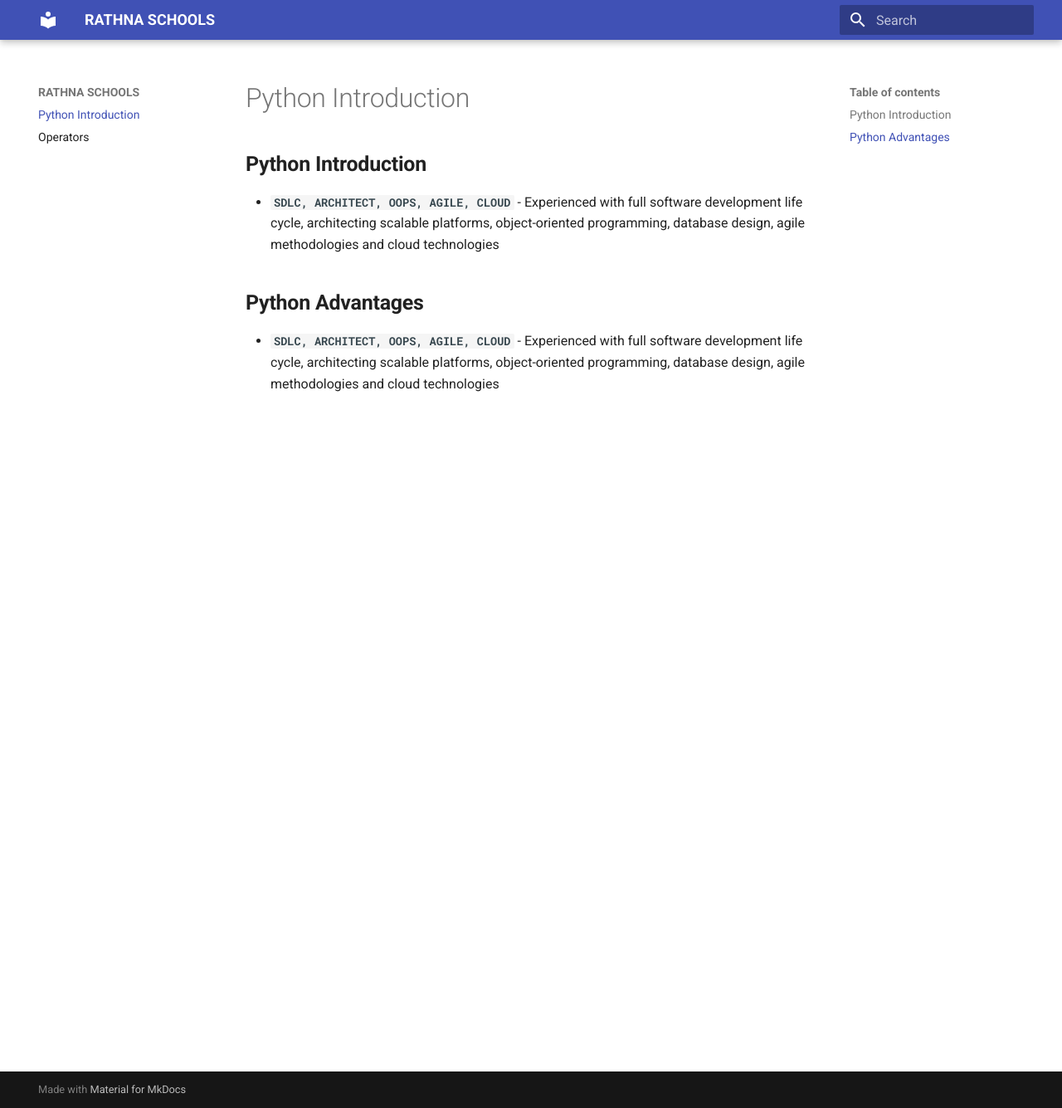
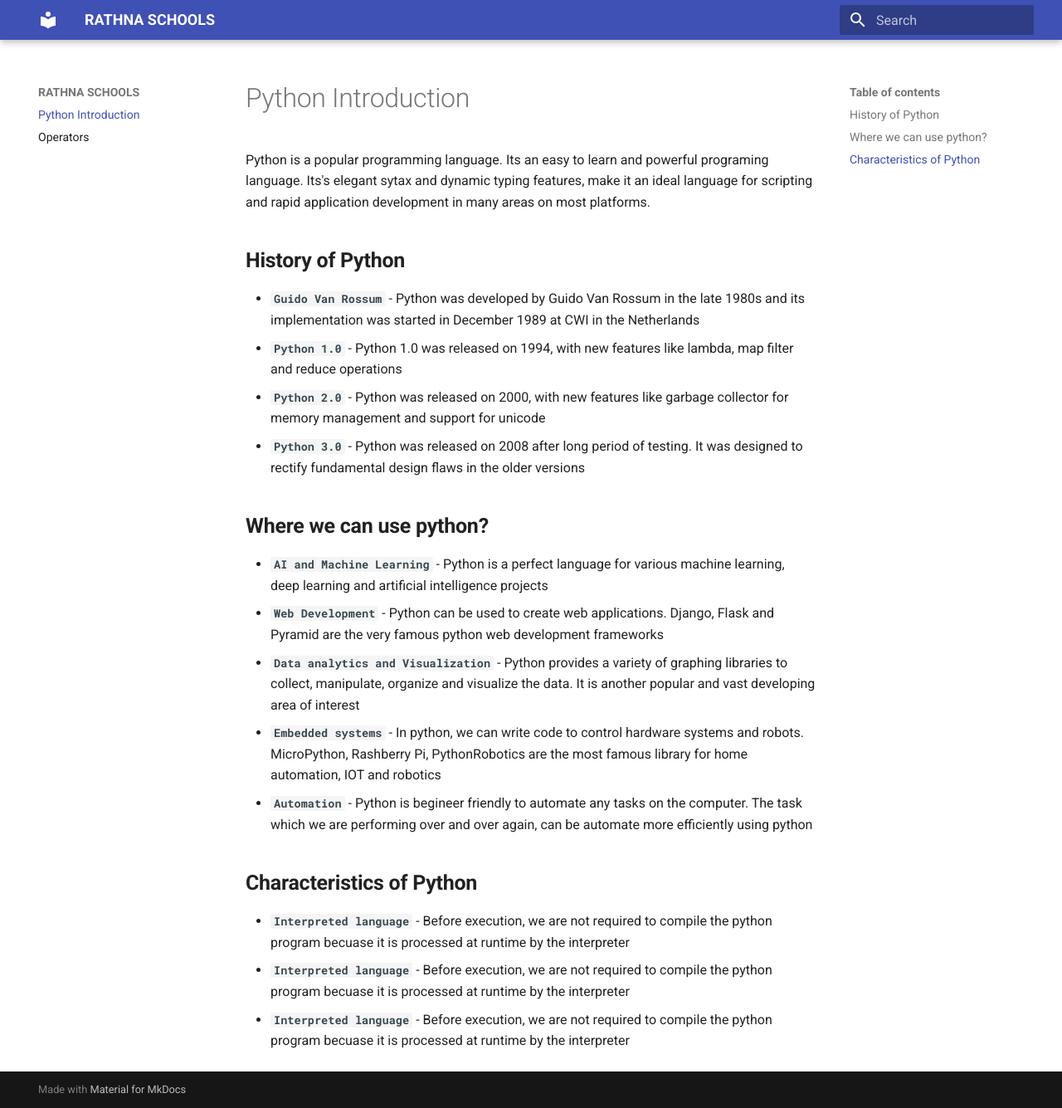
Before and after one commit to Rathinavelkumar/learn-python, an MkDocs documentation site: the page built from docs/index.md, in a window 1280 px wide and 1335 px high. Shown: the whole window at 83% size. Built offline with MkDocs 1.6.1 and Material for MkDocs 9.7.7, drawn with Linux system fonts in a browser that asks for light colours.

Commit message:
index file updated

```diff
--- a/docs/index.md
+++ b/docs/index.md
@@ -1,7 +1,22 @@
-## **Python Introduction**
+Python is a popular programming language. Its an easy to learn and powerful programing language. Its's elegant sytax and dynamic typing features, make it an ideal language for scripting and rapid application development in many areas on most platforms.
 
-* **`SDLC, ARCHITECT, OOPS, AGILE, CLOUD`** - Experienced with full software development life cycle, architecting scalable platforms, object-oriented programming, database design, agile methodologies and cloud technologies
+## **History of Python**
 
-## **Python Advantages**
+* **`Guido Van Rossum`** - Python was developed by Guido Van Rossum in the late 1980s and its implementation was started in December 1989 at CWI in the Netherlands
+* **`Python 1.0`** - Python 1.0 was released on 1994, with new features like lambda, map filter and reduce operations
+* **`Python 2.0`** - Python was released on 2000, with new features like garbage collector for memory management and support for unicode
+* **`Python 3.0`** - Python was released on 2008 after long period of testing. It was designed to rectify fundamental design flaws in the older versions
 
-* **`SDLC, ARCHITECT, OOPS, AGILE, CLOUD`** - Experienced with full software development life cycle, architecting scalable platforms, object-oriented programming, database design, agile methodologies and cloud technologies
+## **Where we can use python?**
+
+* **`AI and Machine Learning`** - Python is a perfect language for various machine learning, deep learning and artificial intelligence projects
+* **`Web Development`** - Python can be used to create web applications. Django, Flask and Pyramid are the very famous python web development frameworks
+* **`Data analytics and Visualization`** - Python provides a variety of graphing libraries to collect, manipulate, organize and visualize the data. It is another popular and vast developing area of interest
+* **`Embedded systems`** - In python, we can write code to control hardware systems and robots. MicroPython, Rashberry Pi, PythonRobotics are the most famous library for home automation, IOT and robotics
+* **`Automation`** - Python is begineer friendly to automate any tasks on the computer. The task which we are performing over and over again, can be automate more efficiently using python
+
+## **Characteristics of Python**
+
+* **`Interpreted language`** - Before execution, we are not required to compile the python program becuase it is processed at runtime by the interpreter
+* **`Interpreted language`** - Before execution, we are not required to compile the python program becuase it is processed at runtime by the interpreter
+* **`Interpreted language`** - Before execution, we are not required to compile the python program becuase it is processed at runtime by the interpreter
```
